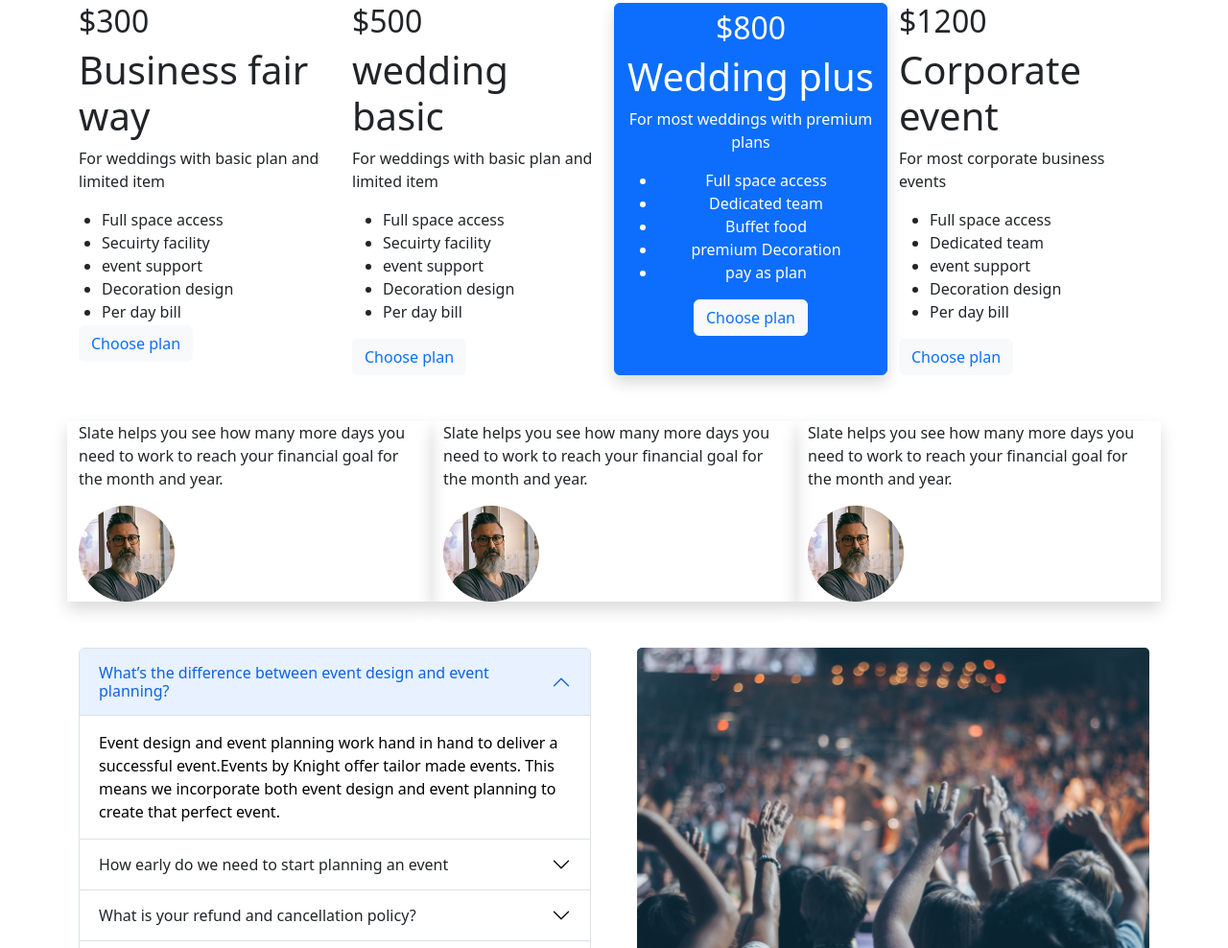
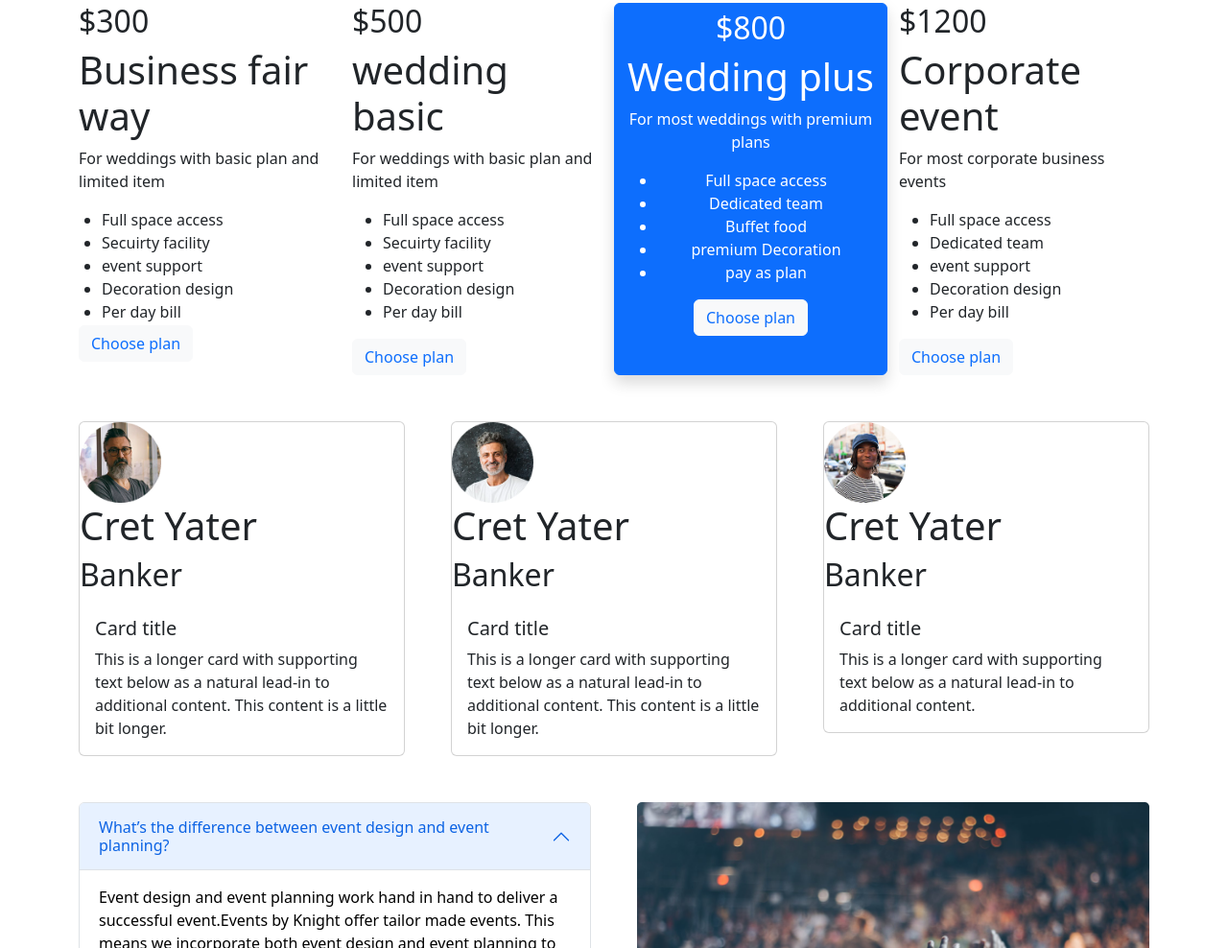
Before and after one commit to lutforrahmanseu/convention-center, a plain HTML site: page index.html in a window 1280 px wide. Shown: the part 1062-2050 px from the top of the page at 96% size. Drawn offline with nearby package versions, Linux system fonts and the light colour scheme.

Commit message:
half work

```diff
--- a/index.html
+++ b/index.html
@@ -6,6 +6,7 @@
     <title>Convention center</title>
     <!-- bootstrap cdn link  -->
     <link href="https://cdn.jsdelivr.net/npm/bootstrap@5.2.0/dist/css/bootstrap.min.css" rel="stylesheet" integrity="sha384-gH2yIJqKdNHPEq0n4Mqa/HGKIhSkIHeL5AyhkYV8i59U5AR6csBvApHHNl/vI1Bx" crossorigin="anonymous">
+
   </head>
   <body>
     <!-- header section  -->
@@ -19,16 +20,16 @@
               <div class="collapse navbar-collapse " id="navbarNav">
                 <ul class="navbar-nav ms-auto ">
                   <li class="nav-item  ">
-                    <a class="nav-link" href="#">Home</a>
+                    <a class="nav-link" href="#home">Home</a>
                   </li>
                   <li class="nav-item">
-                    <a class="nav-link" href="#">About Us</a>
+                    <a class="nav-link" href="#about">About Us</a>
                   </li>
                   <li class="nav-item">
                     <a class="nav-link" href="#">Contact</a>
                   </li>
                   <li class="nav-item">
-                    <a class="nav-link">Subscribe</a>
+                    <a class="nav-link" href="#">Subscribe</a>
                   </li>
                 </ul>
               </div>
@@ -37,7 +38,7 @@
     </header>
     <!-- slider section  -->
     <main>
-        <section class="container">
+        <section class="container" id="home">
           <div id="carouselExampleCaptions" class="carousel slide" data-bs-ride="false">
             <div class="carousel-indicators">
               <button type="button" data-bs-target="#carouselExampleCaptions" data-bs-slide-to="0" class="active" aria-current="true" aria-label="Slide 1"></button>
@@ -67,8 +68,8 @@
           </div>
         </section>
 
-        <section class="container mt-5">
-          <div class="row align-items-center justify-content-center">
+        <section class="container mt-5" id="about">
+          <div class="row align-items-center justify-content-center g-5">
             <div class="col-md-6">
               <img src="./images/wedding.png" alt="Not images">
             </div>
@@ -80,7 +81,7 @@
           </div>
         </section>
 
-        <section class="mt-5 container">
+        <section class="mt-5 container " id="content">
           <h1 class="text-center">Our package</h1>
           <div class="row mt-5 mt-4">
             <div class="col-md-3">
@@ -146,32 +147,44 @@
 
           </div>
         </section>
-        <section class="mt-5">
-           <div class="container">
-            <div class="row ">
-              <div class="col-md-4  shadow">
-                <p >Slate helps you see how
-                  many more days you need
-                  to work to reach your financial
-                  goal for the month and year.</p>
-                  <img class="img-fluid" src="./images/person 1.png" alt="">
+        <section class="container mt-5">
+           <div class="row row-cols-1 row-cols-md-3 gx-5 mt-5">
+              <div class="col ">
+                <div class="card ">
+                  <div>
+                    <img src="./images/person 1.png" class="card-img-top img-fluid w-25" alt="...">
+                  <h1>Cret Yater</h1>
+                  <h2>Banker</h2>
+                  </div>
+                  <div class="card-body">
+                  <h5 class="card-title">Card title</h5>
+                  <p class="card-text">This is a longer card with supporting text below as a natural lead-in to additional content. This content is a little bit longer.</p>
+                  </div>
+                </div>
               </div>
-              <div class="col-md-4 shadow">
-                <p>Slate helps you see how
-                  many more days you need
-                  to work to reach your financial
-                  goal for the month and year.</p>
-                  <img class="img-fluid" src="./images/person 1.png" alt="">
+              <div class="col">
+                <div class="card">
+                  <img src="./images/person 2.png" class="card-img-top img-fluid w-25" alt="...">
+                  <h1>Cret Yater</h1>
+                  <h2>Banker</h2>
+                  <div class="card-body">
+                    <h5 class="card-title">Card title</h5>
+                    <p class="card-text">This is a longer card with supporting text below as a natural lead-in to additional content. This content is a little bit longer.</p>
+                  </div>
+                </div>
               </div>
-              <div class="col-md-4  shadow">
-                <p>Slate helps you see how
-                  many more days you need
-                  to work to reach your financial
-                  goal for the month and year.</p>
-                  <img class="img-fluid" src="./images/person 1.png" alt="">
+              <div class="col">
+                <div class="card">
+                  <img src="./images/person 3.png" class="card-img-top img-fluid w-25" alt="...">
+                  <h1>Cret Yater</h1>
+                  <h2>Banker</h2>
+                  <div class="card-body">
+                    <h5 class="card-title">Card title</h5>
+                    <p class="card-text">This is a longer card with supporting text below as a natural lead-in to additional content.</p>
+                  </div>
+                </div>
               </div>
-             </div>
-           </div>
+            </div>
         </section>
 
           <section class="mt-5 container">
```
